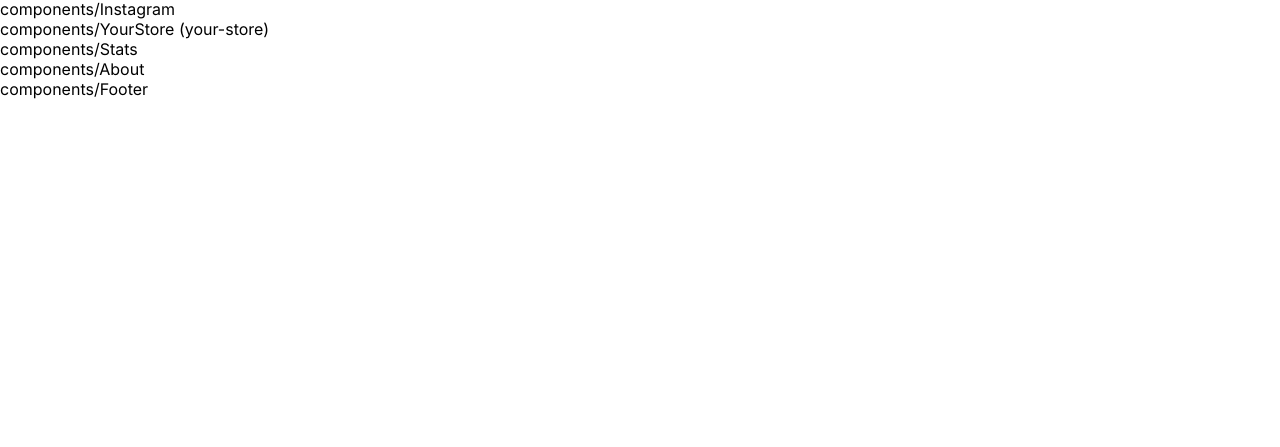
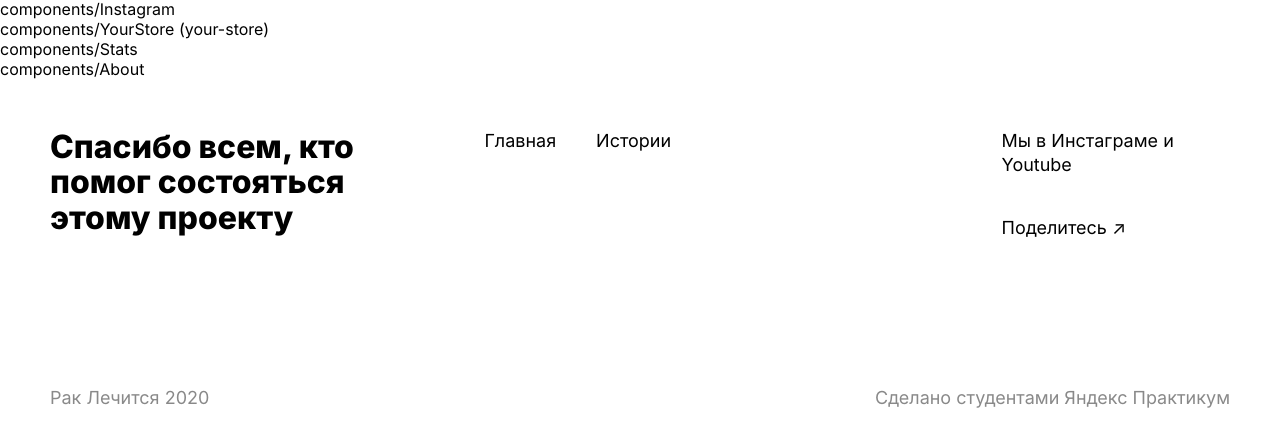
Before and after one commit to mukhindev/raklechitsa, a Nuxt app: page / in a window 1280 px wide. Shown: the part 2602-3049 px from the top of the page. Before the commit the page ends 2701 px from the top, so only its background shows below. Built offline with nearby package versions, Linux system fonts and the light colour scheme.

Commit message:
added footer section

```diff
--- a/components/Footer.vue
+++ b/components/Footer.vue
@@ -1,7 +1,120 @@
 <template>
   <footer class="footer">
-    components/Footer
+    <div class="footer__content">
+      <div class="footer__navigation">
+        <h2 class="footer__title">
+          Спасибо всем, кто помог состояться этому проекту
+        </h2>
+        <nav class="footer__menu">
+          <ul class="footer__links">
+            <li><a class="footer__link" href="#">Главная</a></li>
+            <li><a class="footer__link" href="#">Истории</a></li>
+          </ul>
+        </nav>
+        <ul class="footer__social-list">
+          <li>
+            <a class="footer__social-link" href="#"
+              >Мы в Инстаграме и Youtube</a
+            >
+          </li>
+          <li><a class="footer__social-link" href="#">Поделитесь ↗</a></li>
+        </ul>
+      </div>
+      <div class="footer__copyright">
+        <p class="footer__project-name">Рак Лечится 2020</p>
+        <p class="footer__author">Сделано студентами Яндекс Практикум</p>
+      </div>
+    </div>
   </footer>
 </template>
 
-<style scoped></style>
+<script>
+export default {};
+</script>
+
+<style scoped>
+.footer {
+  max-width: 1440px;
+  margin: 0 auto;
+}
+
+.footer__content {
+  padding: 50px;
+  display: flex;
+  flex-direction: column;
+}
+
+.footer__title {
+  max-width: 340px;
+  margin-right: 8%;
+  font-size: 2rem;
+  line-height: 1.1;
+  margin-block-start: 0;
+  margin-block-end: 0;
+}
+
+.footer__navigation {
+  display: flex;
+  margin-bottom: 110px;
+}
+
+.footer__menu {
+  margin-right: 28%;
+}
+
+.footer__links {
+  list-style: none;
+  display: flex;
+  padding-left: 0;
+  margin-block-start: 0;
+  margin-block-end: 0;
+}
+.footer__link {
+  margin-right: 40px;
+  text-decoration: none;
+  color: black;
+  font-size: 1.125rem;
+  line-height: 1.3;
+}
+
+ul.footer__links li:last-child a {
+  margin-right: 0;
+}
+
+.footer__social-list {
+  list-style: none;
+  padding-left: 0;
+  margin-block-start: 0;
+  margin-block-end: 0;
+}
+
+.footer__social-link {
+  text-decoration: none;
+  color: black;
+  font-size: 1.125rem;
+  line-height: 1.3;
+  margin-bottom: 40px;
+  display: block;
+}
+
+.footer__copyright {
+  display: flex;
+  justify-content: space-between;
+}
+
+.footer__project-name {
+  margin-block-start: 0;
+  margin-block-end: 0;
+  font-size: 1.125rem;
+  line-height: 1;
+  color: #898989;
+}
+
+.footer__author {
+  margin-block-start: 0;
+  margin-block-end: 0;
+  font-size: 1.125rem;
+  line-height: 1;
+  color: #898989;
+}
+</style>
```
